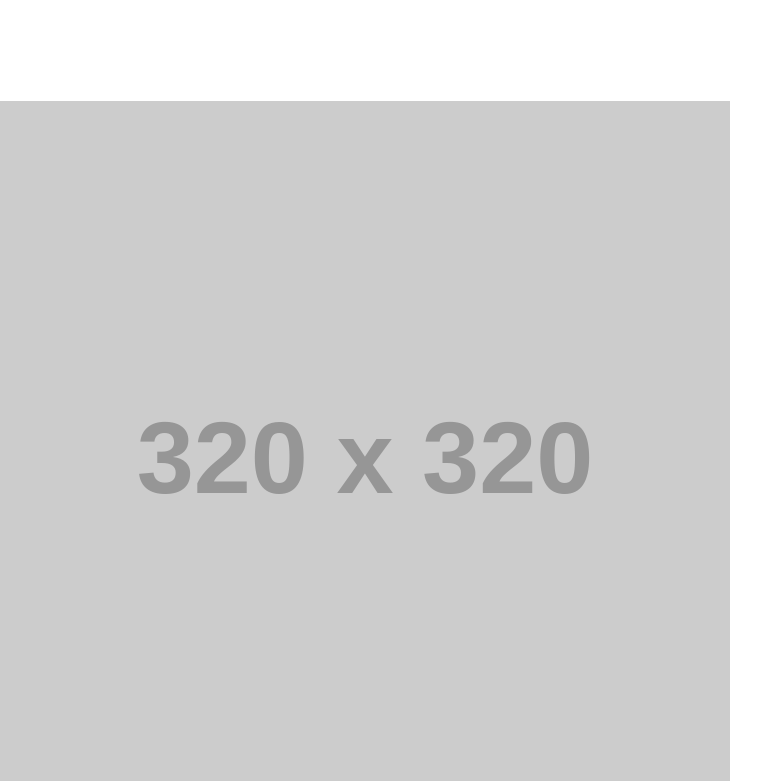
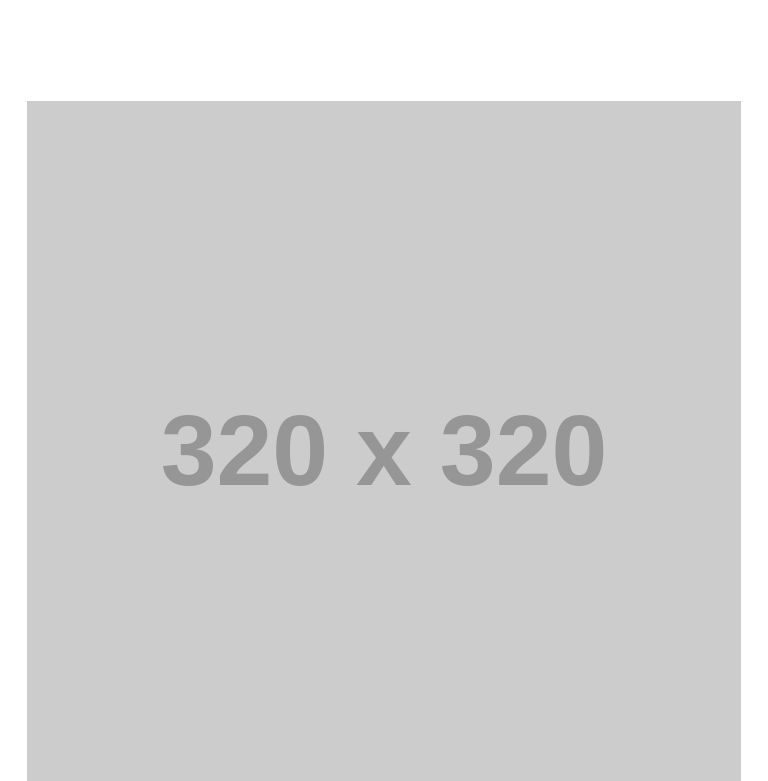
Before and after one commit to Thiago-Papudim/Site_de_Sapatos, a plain HTML site: page index.html in a window 768 px wide. Shown: the part 102-883 px from the top of the page. Drawn offline with Linux system fonts and the light colour scheme; placeholder pictures from the web are drawn by us.

Commit message:
CENTRALIZANDO O MEDIA QUERRY

```diff
--- a/main.css
+++ b/main.css
@@ -108,7 +108,8 @@ button {
 
 @media screen and (min-width: 641px) and (max-width: 1023px) {
     body {
-        width: 95%;
+        width: 93%;
+        margin: 0 auto;
     }
 
     #sobre-a-loja .container {
```
